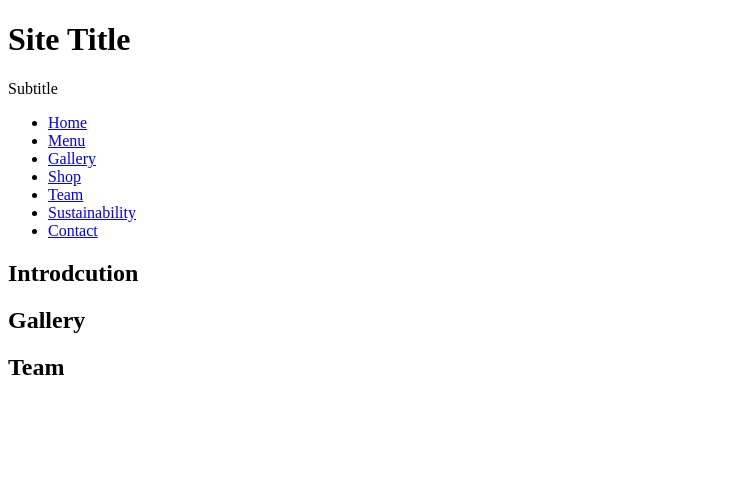
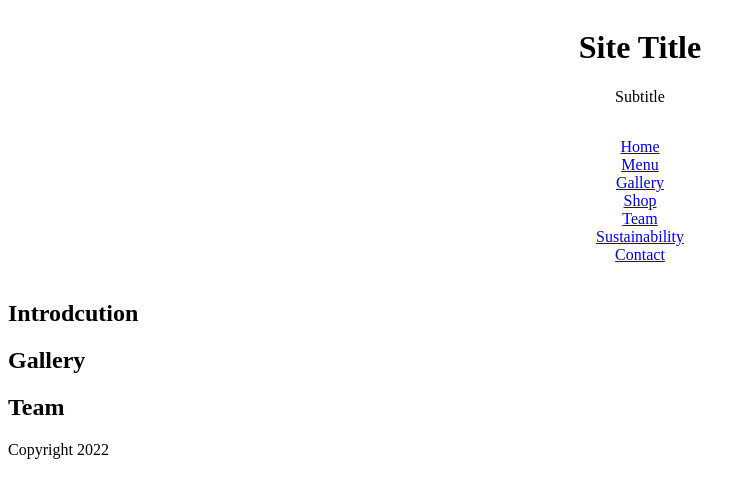
Before and after one commit to j-r-f-m/cafe-dehnbar, a plain HTML site: page index.html in a window 1280 px wide. Shown: the whole page, without its empty margins (0-756 px from the left). Drawn offline with Linux system fonts and the light colour scheme.

Commit message:
adding basic layout

```diff
--- /dev/null
+++ b/css/styles.css
@@ -0,0 +1,46 @@
+/* ================
+   General
+   ================ */
+
+
+
+/* ================
+   Typography
+   ================ */
+
+
+/* ================
+Layout
+================ */
+.contianer {
+    border: 1px solid magenta;
+    width: 90%;
+    margin: 0 auto;
+
+}
+
+.container-flex {
+    display: flex;
+
+    flex-direction: column;
+}
+
+header {
+    text-align: center;
+}
+
+footer {
+
+}
+
+nav ul {
+    list-style: none;
+    padding: 0;
+    display: flex;
+    justify-content: center;
+    flex-direction: column;
+}
+
+nav li {
+
+}
--- a/index.html
+++ b/index.html
@@ -4,6 +4,7 @@
     <meta charset="UTF-8">
     <meta http-equiv="X-UA-Compatible" content="IE=edge">
     <meta name="viewport" content="width=device-width, initial-scale=1.0">
+    <link rel="stylesheet" href="css/styles.css">
     <title>Document</title>
 </head>
     <body>
@@ -63,6 +64,9 @@
             <div class="contact"></div>
         </section>
 
+        <footer>
+            <p>Copyright 2022</p>
+        </footer>
 
     </body>
 </html>
```
Also changed, not shown: images/food.jpg (added), images/lamp.jpg (added), images/tent.jpg (added).
